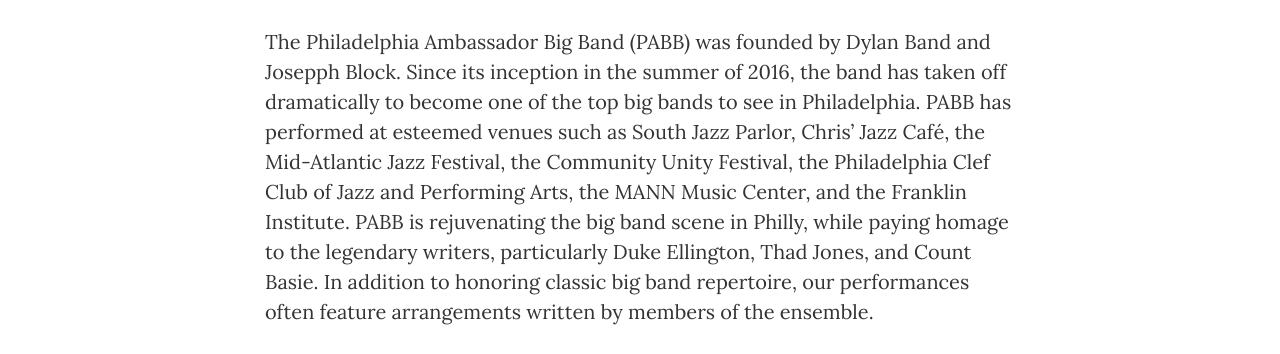
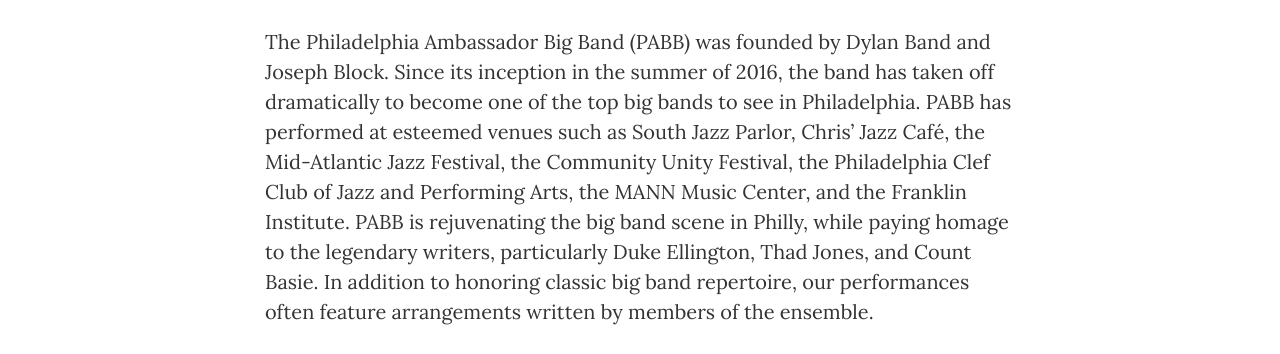
Before and after one commit to PhiladelphiaAmbassadorBigBand/PhiladelphiaAmbassadorBigBand.github.io, a website: page index.html in a window 1280 px wide. Shown: the part 503-857 px from the top of the page. Drawn offline with nearby package versions, Linux system fonts and the light colour scheme.

```diff
--- a/index.html
+++ b/index.html
@@ -108,7 +108,7 @@
         <div class="row">
             <div class="col-lg-8 col-lg-offset-2 col-md-10 col-md-offset-1">
                 <h1>Biography</h1>
-                <p>The Philadelphia Ambassador Big Band (PABB) was founded by Dylan Band and Josepph Block. Since its inception in the summer of 2016, the band has taken off dramatically to become one of the top big bands to see in Philadelphia. PABB has performed at esteemed venues such as South Jazz Parlor, Chris’ Jazz Café, the Mid-Atlantic Jazz Festival, the Community Unity Festival, the Philadelphia Clef Club of Jazz and Performing Arts, the MANN Music Center, and the Franklin Institute. PABB is rejuvenating the big band scene in Philly, while paying homage to the legendary writers, particularly Duke Ellington, Thad Jones, and Count Basie. In addition to honoring classic big band repertoire, our performances often feature arrangements written by members of the ensemble.</p>
+                <p>The Philadelphia Ambassador Big Band (PABB) was founded by Dylan Band and Joseph Block. Since its inception in the summer of 2016, the band has taken off dramatically to become one of the top big bands to see in Philadelphia. PABB has performed at esteemed venues such as South Jazz Parlor, Chris’ Jazz Café, the Mid-Atlantic Jazz Festival, the Community Unity Festival, the Philadelphia Clef Club of Jazz and Performing Arts, the MANN Music Center, and the Franklin Institute. PABB is rejuvenating the big band scene in Philly, while paying homage to the legendary writers, particularly Duke Ellington, Thad Jones, and Count Basie. In addition to honoring classic big band repertoire, our performances often feature arrangements written by members of the ensemble.</p>
                 <h1>Mission</h1>
                 <p>The mission of the Philadelphia Ambassador Big Band is to preserve the unique sound of Philadelphia jazz through a big band setting, while both honoring jazz's tradition and driving its future.</p>
             </div>
```
